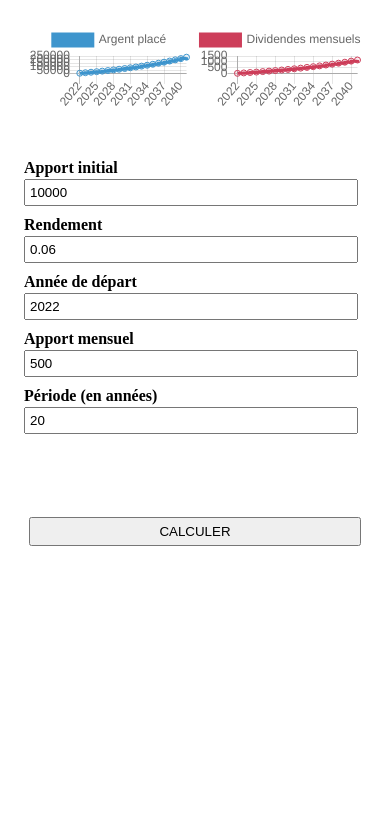
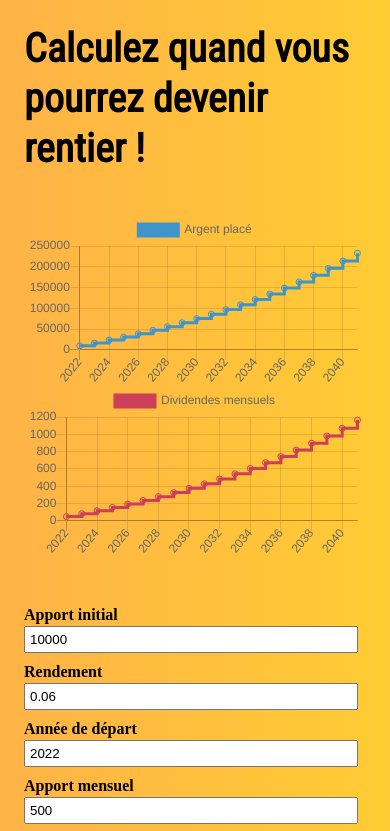
Before and after one commit to hugoant/Finance, a plain HTML site: page index.html in a window 390 px wide. Shown: the top 831 px of the page. Drawn offline with nearby package versions, Linux system fonts and the light colour scheme.

Commit message:
Add files via upload

```diff
--- a/index.html
+++ b/index.html
@@ -8,8 +8,10 @@
     <!--Chart.js JS CDN-->
     <script src="https://cdnjs.cloudflare.com/ajax/libs/Chart.js/2.9.4/Chart.min.js"></script>
     <link href="style.css" rel="stylesheet" type="text/css">
+    <link href="https://fonts.googleapis.com/css2?family=Roboto+Condensed&display=swap" rel="stylesheet">
   </head>
   <body>
+      <h1> Calculez quand vous pourrez devenir rentier !</h1>
 
     <div class="main-container">
         <div class="chart-container-1">
--- a/style.css
+++ b/style.css
@@ -1,6 +1,6 @@
 body {
-    background: #ffffff;
-    padding: 16px;
+  background: linear-gradient(to right, #ffb347, #ffcc33);
+  padding: 16px;
   }
 
 .chart-container-1 {
@@ -18,8 +18,17 @@ body {
   justify-content: space-between;
 }
 
-
-
+h1 {
+  font-family: 'Roboto Condensed';
+  line-height: 1.25;
+  display: flex;
+  justify-content: center;
+  align-items: center;
+  width: 100%;
+  margin: 0 0 40px 0;
+  font-size: 40px;
+  font-weight: bold;
+}
 
 
 
@@ -78,6 +87,17 @@ textarea {
 }
 
 @media (max-width: 768px) {
+  .main-container {
+    flex-direction: column;
+  }
+
+  .chart-container-1 {
+    width: 100%;
+  }
+
+  .chart-container-2 {
+    width: 100%;
+  }
   .form-group {
     flex-direction: column;
   }
```
